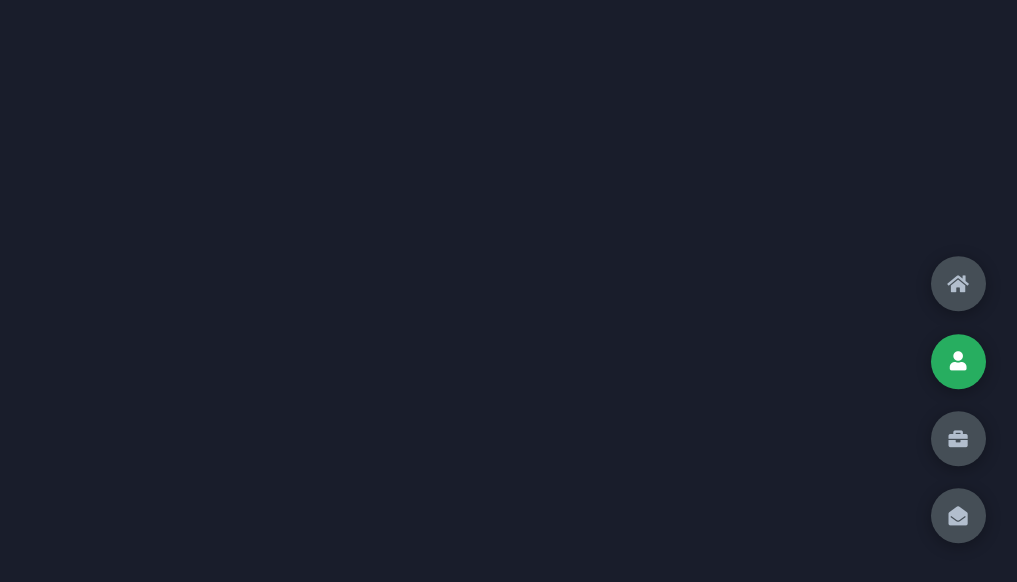
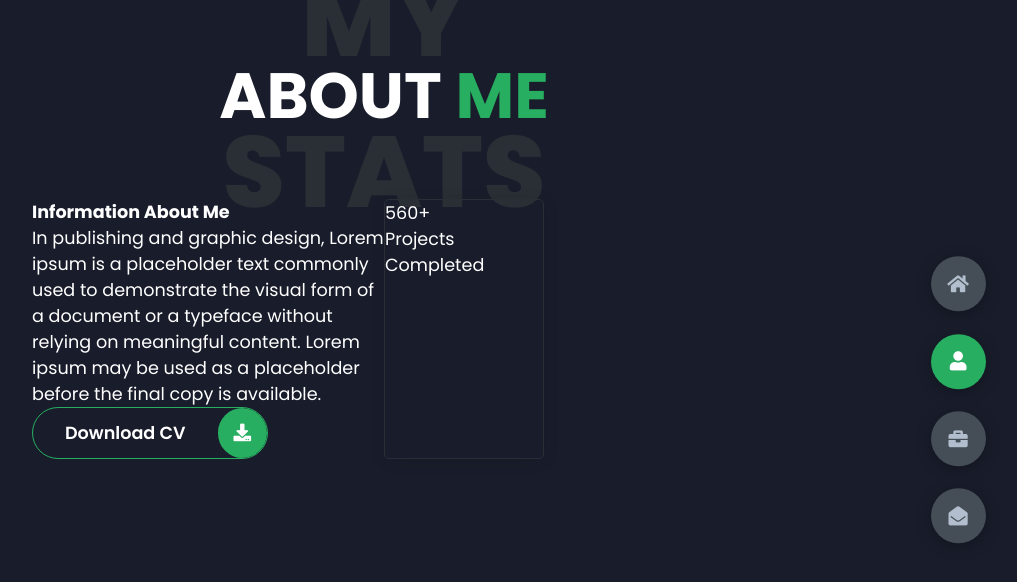
Before and after one commit to rustomordiz/website, a plain HTML site: page index.html in a window 1280 px wide. Both pictures are taken after a click on the element 1214 px from the left and 361 px from the top of the page. Shown: the whole page, without its empty margins (256-1273 px from the left). Drawn offline with Linux system fonts and the light colour scheme.

Commit message:
about me initial

```diff
--- a/index.html
+++ b/index.html
@@ -41,9 +41,34 @@
     </header>
     <main>
         <section class="section sec2 about" id="about">
+            <div class="main-title">
+                <h2>About <span>me</span><span class="bg-text">my stats</span></h2>
+            </div>
+            <div class="about-container">
+                <div class="left-about">
+                    <h4> Information About Me</h4>
+                    <p>
+                        In publishing and graphic design, Lorem ipsum is a placeholder text commonly used to demonstrate the visual form of a document or a typeface without relying on meaningful content. Lorem ipsum may be used as a placeholder before the final copy is available.
+                    </p>
+                    <div class="btn-con">
+                        <a href="https://drive.google.com/file/d/1H6rwuikB142qHvl7AbQGzu70VTqegZGG/view?usp=sharing" class="main-btn">
+                            <span class="btn-text">Download CV</span>
+                            <span class="btn-icon"><i class="fas fa-download"></i></span>
+                        </a>
+                    </div>
+                </div>
+                <div class="right-about">
+                    <div class="about-item">
+                        <div class="abt-text">
+                            <p class="large-text">560+</p>
+                            <p class="small-text">Projects <br /> Completed</p>
+                        </div>
+                    </div>
+                </div>
 
+            </div>
         </section>
-        <section class="section sec3 portfolio" id="portfolio"></section>
+        <section class="section sec 3 portfolio" id="portfolio"></section>
         <section class="section sec4 contact" id="contact"></section>
     </main>
 
--- a/styles/style.scss
+++ b/styles/style.scss
@@ -188,6 +188,33 @@ section{
     }
 }
 
+
+// About
+.about-container{
+    display: grid;
+    grid-template-columns: repeat(2, 1fr);
+    padding-top: 3.5rem;
+    padding-bottom: 5rem;
+    .right-about{
+        display: grid;
+        grid-template-columns: repeat(2, 1fr);
+        grid-gap: 2rem;
+        .about-item{
+            border: 1px solid var(--color-grey-5);
+            border-radius: 5px;
+            transition: all .4s ease-in-out;
+            box-shadow: 1px 2px 15px rgba(0,0,0,.1);
+            &:hover{
+                cursor: default;
+                transform: translateY(-5px);
+                border: 1px solid var(--color-secondary);
+                box-shadow: 1px 4px 15px rgba(0,0,0,.32);
+            }
+        }
+    }
+}
+
+
 // Independent Components
 .btn-con{
     display: flex;
@@ -235,3 +262,27 @@ section{
         }
     }
 }
+
+.main-title{
+    text-align: center;
+    h2{
+        position: relative;
+        text-transform: uppercase;
+        font-size: 4rem;
+        font-weight: 700;
+        span{
+            color: var(--color-secondary);
+        }
+        .bg-text{
+            position: absolute;
+            top: 50%;
+            left: 50%;
+            color: var(--color-grey-5);
+            transition: all .4s ease-in-out;
+            z-index: -1;
+            transform: translate(-50%, -50%);
+            font-weight: 800;
+            font-size: 6.3rem;
+        }
+    }
+}
```
Also changed, not shown: styles/style.css, 1 other file.
